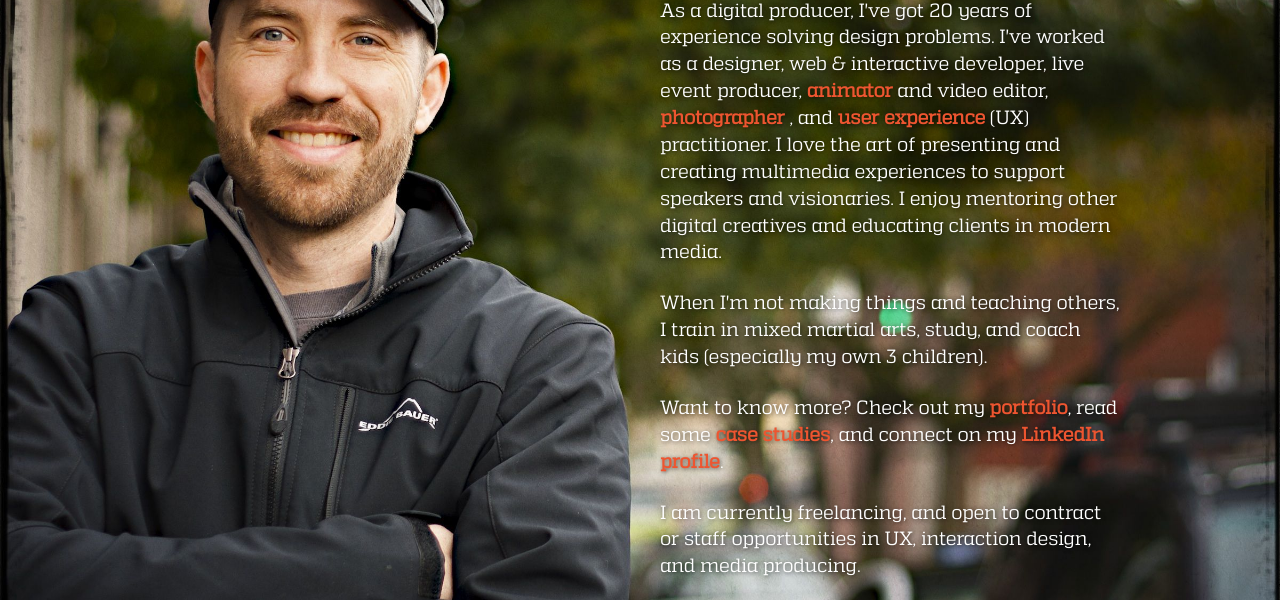
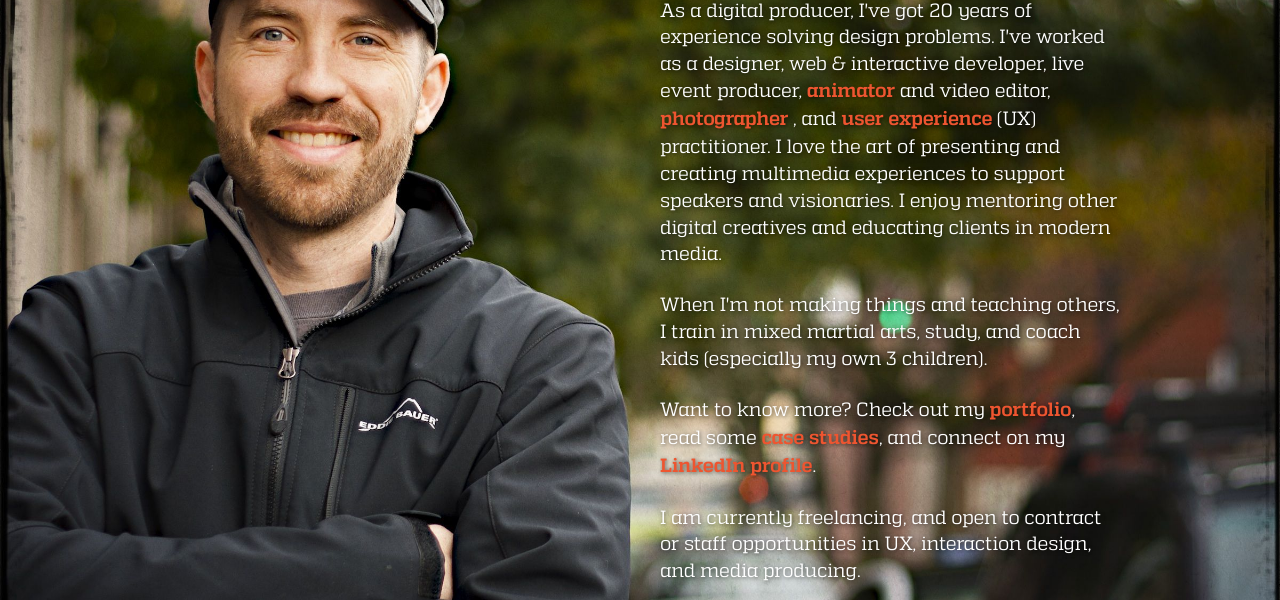
Before and after one commit to allanwhite/allanwhite.github.io, a plain HTML site: page index.html in a window 1280 px wide. Shown: the part 200-800 px from the top of the page. Drawn offline with nearby package versions, Linux system fonts and the light colour scheme; files that its build step writes are made by us from their sources.

Commit message:
bold update

```diff
--- a/scss/app.scss
+++ b/scss/app.scss
@@ -21,7 +21,7 @@ body{
 	}
 }
 a, a:visited{
-	font-weight: bold;
+	font-family: $fontStackBold;
 }
 .circle{
 	@include border-radius(500px);
```
Also changed, not shown: css/app.css.
